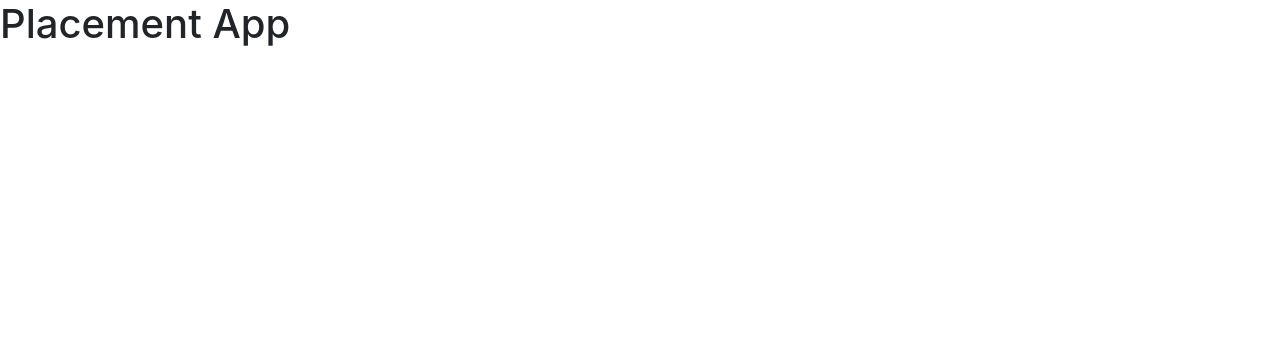
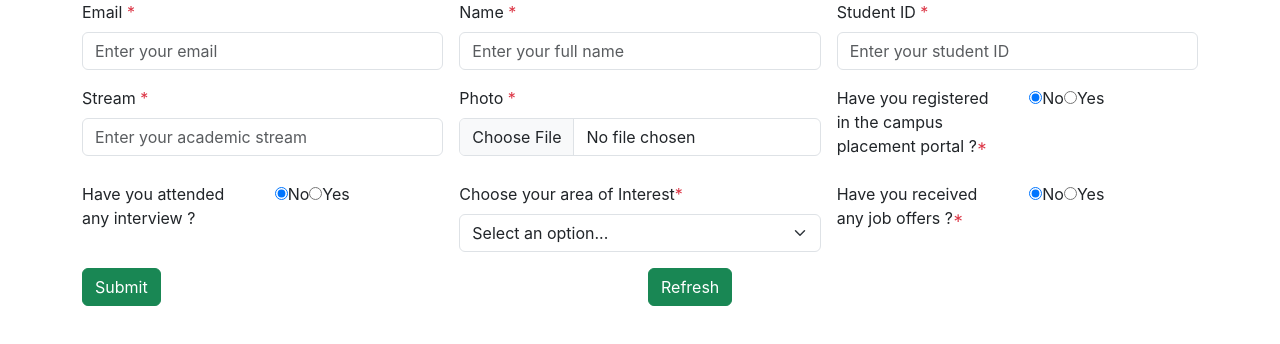
Before and after one commit to PRESISPREMACHANDRAN/Placement-App-Frontend, a React (Create React App) app: page / in a window 1280 px wide. Shown: the top 344 px of the page. Built offline with nearby package versions, Linux system fonts and the light colour scheme.

Commit message:
ui created for front end

```diff
--- a/package.json
+++ b/package.json
@@ -6,6 +6,7 @@
     "@testing-library/jest-dom": "^5.17.0",
     "@testing-library/react": "^13.4.0",
     "@testing-library/user-event": "^13.5.0",
+    "axios": "^1.6.7",
     "react": "^18.2.0",
     "react-dom": "^18.2.0",
     "react-scripts": "5.0.1",
--- a/src/App.js
+++ b/src/App.js
@@ -1,10 +1,11 @@
 
 import './App.css';
+import Questionnaire from './Components/Questionnaire';
 
 function App() {
   return (
     <div >
-     <h1>Placement App</h1>
+     <Questionnaire/>
     </div>
   );
 }
--- /dev/null
+++ b/src/Components/Questionnaire.jsx
@@ -0,0 +1,203 @@
+import React from 'react'
+
+const Questionnaire = () => {
+  return (
+    <>
+      <div className="container">
+        <div className="row">
+          <div className="col col-12 col-sm-12 col-md-12 col-lg-12 col-xl-12 col-xxl-12">
+            <div className="row g-3">
+              {/* student details */}
+              <div className="col col-12 col-sm-6 col-md-4 col-lg-4 col-xl-4 col-xxl-4">
+                <label htmlFor="email" className="form-label">
+                  Email <span className="text-danger">*</span>
+                </label>
+                <input
+                  type="email"
+                  id="email"
+                  className="form-control"
+                  placeholder="Enter your email"
+                />
+              </div>
+              <div className="col col-12 col-sm-6 col-md-4 col-lg-4 col-xl-4 col-xxl-4">
+                <label htmlFor="name" className="form-label">
+                  Name <span className="text-danger">*</span>
+                </label>
+                <input
+                  type="text"
+                  id="name"
+                  className="form-control"
+                  placeholder="Enter your full name"
+                />
+              </div>
+              <div className="col col-12 col-sm-6 col-md-4 col-lg-4 col-xl-4 col-xxl-4">
+                <label htmlFor="studentID" className="form-label">
+                  Student ID <span className="text-danger">*</span>
+                </label>
+                <input
+                  type="text"
+                  id="studentID"
+                  className="form-control"
+                  placeholder="Enter your student ID"
+                />
+              </div>
+              <div className="col col-12 col-sm-6 col-md-4 col-lg-4 col-xl-4 col-xxl-4">
+                <label htmlFor="stream" className="form-label">
+                  Stream <span className="text-danger">*</span>
+                </label>
+                <input
+                  type="text"
+                  id="stream"
+                  className="form-control"
+                  placeholder="Enter your academic stream"
+                />
+              </div>
+              <div className="col col-12 col-sm-6 col-md-4 col-lg-4 col-xl-4 col-xxl-4">
+                <label htmlFor="photo" className="form-label">
+                  Photo <span className="text-danger">*</span>
+                </label>
+                <input
+                  type="file"
+                  id="photo"
+                  className="form-control"
+                  placeholder="Upload your photo"
+                  accept=".jpg, .jpeg .png"
+                />
+              </div>
+
+              {/* Registration */}
+              <div className="col col-12 col-sm-6 col-md-4 col-lg-4 col-xl-4 col-xxl-4">
+                <div className="row">
+                  <div className="col col-12 col-sm-6 col-md-6 col-lg-6 col-xl-6 col-xxl-6">
+                    <label htmlFor="" className="form-label">
+                      Have you registered in the campus placement portal ?
+                      <span className="text-danger">*</span>
+                    </label>
+                  </div>
+                  <div className="col col-12 col-sm-6 col-md-6 col-lg-6 col-xl-6 col-xxl-6">
+                    <label>
+                      <input
+                        type="radio"
+                        name="registered"
+                        id="registeredNo"
+                        value="No"
+                        checked
+                        required
+                      />
+                      No
+                    </label>
+                    <label>
+                      <input
+                        type="radio"
+                        name="registered"
+                        id="registeredYes"
+                        value="Yes"
+                        required
+                      />
+                      Yes
+                    </label>
+                  </div>
+                </div>
+
+                {/* if yes */}
+              </div>
+
+              <div className="col col-12 col-sm-6 col-md-4 col-lg-4 col-xl-4 col-xxl-4">
+                <div className="row">
+                  <div className="col col-12 col-sm-6 col-md-6 col-lg-6 col-xl-6 col-xxl-6">
+                    <label htmlFor="attended" className="form-label">
+                      Have you attended any interview ?
+                    </label>
+                  </div>
+                  <div className="col col-12 col-sm-6 col-md-6 col-lg-6 col-xl-6 col-xxl-6">
+                    <label>
+                      <input
+                        type="radio"
+                        name="attended"
+                        id="attendedNo"
+                        value="No"
+                        checked
+                      />
+                      No
+                    </label>
+                    <label>
+                      <input
+                        type="radio"
+                        name="attended"
+                        id="attendedYes"
+                        value="Yes"
+                      />
+                      Yes
+                    </label>
+                  </div>
+                </div>
+              </div>
+
+              <div className="col col-12 col-sm-6 col-md-4 col-lg-4 col-xl-4 col-xxl-4">
+                <label htmlFor="areaOfInterest" className="form-label">
+                  Choose your area of Interest
+                  <span className="text-danger">*</span>
+                </label>
+                <select id="areaOfInterest" className="form-select">
+                  <option value="">Select an option...</option>
+                  <option value="Data analytics">Data analytics</option>
+                  <option value="Data Annotation">Data Annotation</option>
+                  <option value="User Experience">User Experience</option>
+                  <option value="Cybersecurity">Cybersecurity</option>
+                  <option value="Research">Research</option>
+                </select>
+              </div>
+
+              <div className="col col-12 col-sm-6 col-md-4 col-lg-4 col-xl-4 col-xxl-4">
+                <div className="row">
+                  <div className="col col-12 col-sm-6 col-md-6 col-lg-6 col-xl-6 col-xxl-6">
+                    <label htmlFor="received" className="form-label">
+                      Have you received any job offers ?
+                      <span className="text-danger">*</span>
+                    </label>
+                  </div>
+                  <div className="col col-12 col-sm-6 col-md-6 col-lg-6 col-xl-6 col-xxl-6">
+                    <label>
+                      <input
+                        type="radio"
+                        name="received"
+                        id="receivedNo"
+                        value="No"
+                        checked
+                        required
+                      />
+                      No
+                    </label>
+                    <label>
+                      <input
+                        type="radio"
+                        name="received"
+                        id="receivedYes"
+                        value="Yes"
+                        required
+                      />
+                      Yes
+                    </label>
+                  </div>
+                </div>
+
+                {/* if yes */}
+              </div>
+
+              {/* submit and Refresh button */}
+
+              <div className="col col-12 col-sm-12 col-md-6 col-lg-6 col-xl-6 col-xxl-6">
+                <button className="btn btn-success">Submit</button>
+              </div>
+              <div className="col col-12 col-sm-12 col-md-6 col-lg-6 col-xl-6 col-xxl-6">
+                <button className="btn btn-success">Refresh</button>
+              </div>
+            </div>
+          </div>
+        </div>
+      </div>
+    </>
+  );
+}
+
+export default Questionnaire
```
Also changed, not shown: 1 other file (tests, documents, lock files or other folders).
